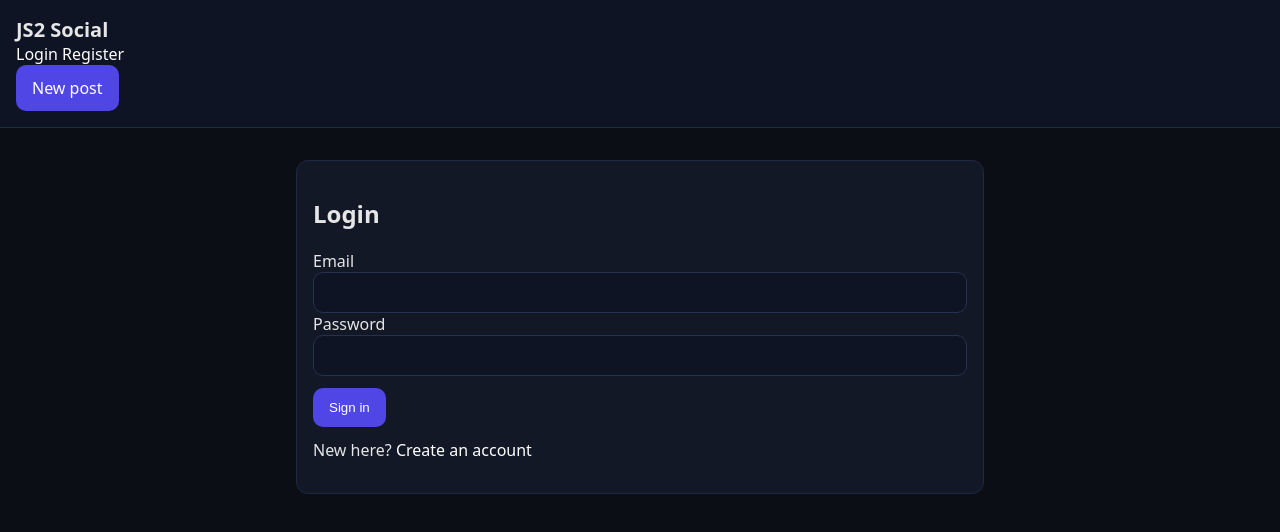
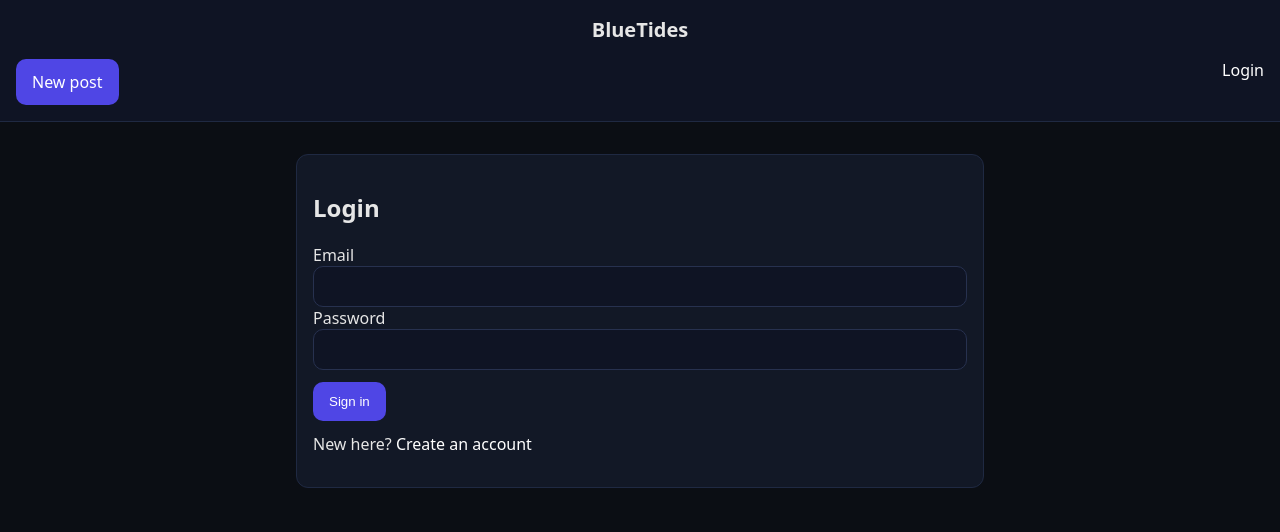
Before and after one commit to JMaager/BlueTides, a plain HTML site: page index.html in a window 1280 px wide. Drawn offline with Linux system fonts and the light colour scheme.

Commit message:
a few changes, like a dynamic login and logout button

```diff
--- a/index.html
+++ b/index.html
@@ -7,14 +7,19 @@
         <title>JS2 Social — CA</title>
     </head>
 <body>
-    <header class="site-header">
-  <h1 class="brand">JS2 Social</h1>
-  <nav>
-    <a href="#/login">Login</a>
-    <a href="#/register">Register</a>
-    <button id="logout-btn" class="btn" style="margin-left:1rem;">Logout</button>
+    <header class="site-header" style="display: flex; flex-direction: column; justify-content: space-between; gap: 1rem;">
+      <div>
+        <h1 class="brand" style="text-align: center;">BlueTides</h1>
+      </div>
+  <nav style="display: flex; justify-content: space-between; gap:1rem;">
+    <div style="display: flex; justify-content: space-between; gap:1rem;">
+      <a href="#/create" class="btn">New post</a>
+    </div>
+    <div>
+      <a href="#/login" id="login-link">Login</a>
+      <button id="logout-btn" class="btn" style="margin-right:1rem; ">Logout</button>
+    </div>
   </nav>
-  <a href="#/create" class="btn">New post</a>
 </header>
     <main id="app" class="container" aria-live="polite"></main>
     <script type="module" src="./src/main.js"></script>
--- a/src/pages/login/index.js
+++ b/src/pages/login/index.js
@@ -1,13 +1,29 @@
 import { qs } from "../../core/dom.js";
 import { login, getAuth } from "../../api/auth.js";
 
+function updateAuthButtons() {
+  const auth = JSON.parse(localStorage.getItem("auth"));
+  const loginLink = document.getElementById("login-link");
+  const logoutBtn = document.getElementById("logout-btn");
+
+  if (loginLink && logoutBtn) {
+    if (auth && auth.token) {
+      loginLink.style.display = "none";
+      logoutBtn.style.display = "inline-block";
+    } else {
+      loginLink.style.display = "inline-block";
+      logoutBtn.style.display = "none";
+    }
+  } else {
+    console.error("Login link or logout button not found in the DOM.");
+  }
+}
 
 export function renderLogin() {
-// Redirect if already logged in
   if (getAuth()?.token) {
-location.hash = "#/feed"; return;
+    location.hash = "#/feed";
+    return;
   }
-
 
   fetch("./src/pages/login/view.html")
     .then((r) => r.text())
@@ -17,25 +33,40 @@ app.innerHTML = html;
       const form = qs("#login-form");
       const err = qs("#login-error");
 
-
       form.addEventListener("submit", async (e) => {
         e.preventDefault();
-err.hidden = true; err.textContent = "";
+        err.hidden = true;
+        err.textContent = "";
         const fd = new FormData(form);
         const payload = Object.fromEntries(fd.entries());
 
-
         const btn = form.querySelector("button");
-btn.disabled = true; btn.textContent = "Signing in…";
+        btn.disabled = true;
+        btn.textContent = "Signing in…";
         try {
           await login({ email: payload.email, password: payload.password });
+          updateAuthButtons();
           location.hash = "#/feed";
         } catch (e) {
           err.textContent = e.message || "Login failed";
           err.hidden = false;
         } finally {
-btn.disabled = false; btn.textContent = "Sign in";
+          btn.disabled = false;
+          btn.textContent = "Sign in";
         }
       });
     });
 }
+
+document.addEventListener("DOMContentLoaded", () => {
+  updateAuthButtons();
+
+  const logoutBtn = document.getElementById("logout-btn");
+  if (logoutBtn) {
+    logoutBtn.addEventListener("click", () => {
+      localStorage.removeItem("auth");
+      updateAuthButtons();
+      location.reload();
+    });
+  }
+});
--- a/styles/main.css
+++ b/styles/main.css
@@ -11,5 +11,5 @@ body { margin:0; font:16px system-ui, sans-serif; background:var(--bg); color:va
 .btn:disabled { opacity:.6; cursor:not-allowed; }
 .stack > * + * { margin-top: .75rem; }
 .error { color: #fca5a5; }
-
-a { color: white; text-decoration: none;} a:hover { text-decoration: underline; }
+a { color: white; text-decoration: none; } a:hover { text-decoration: underline; color: white; }
+.btn { color: white; text-decoration: none;} .btn:hover { text-decoration: underline; color: white; }
```
Lines whose indentation alone changed are shown as unchanged.
